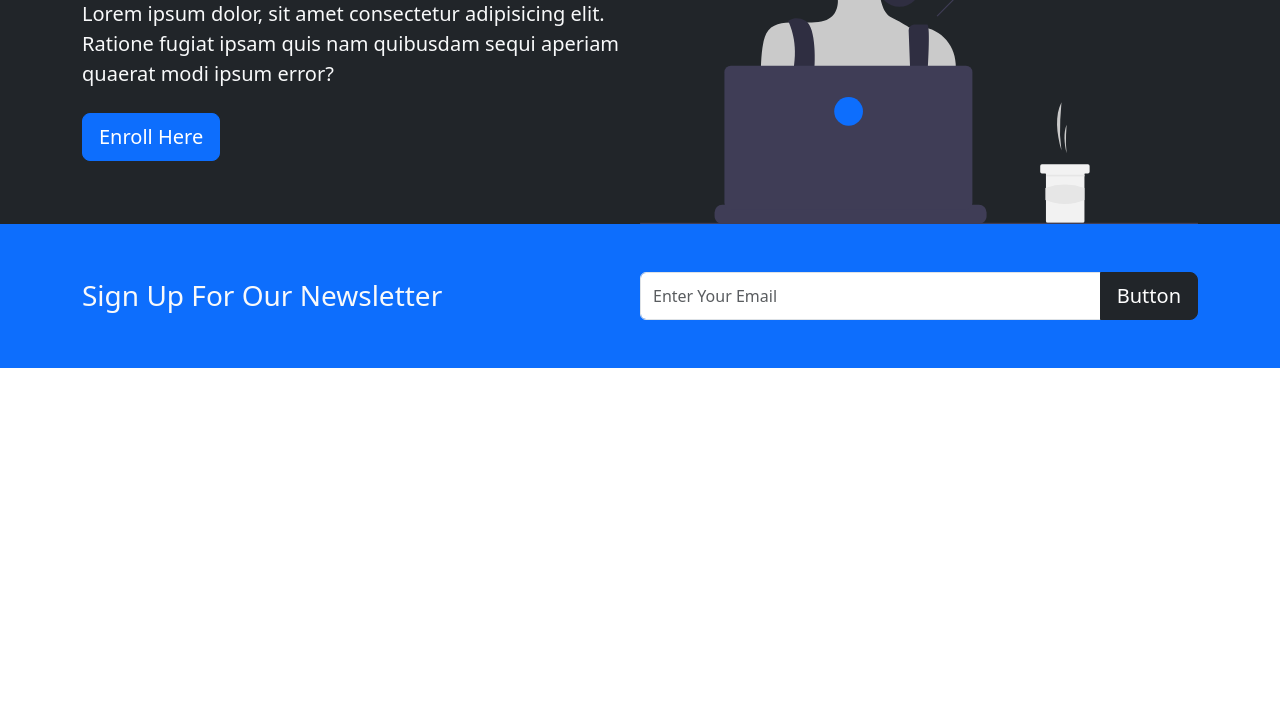
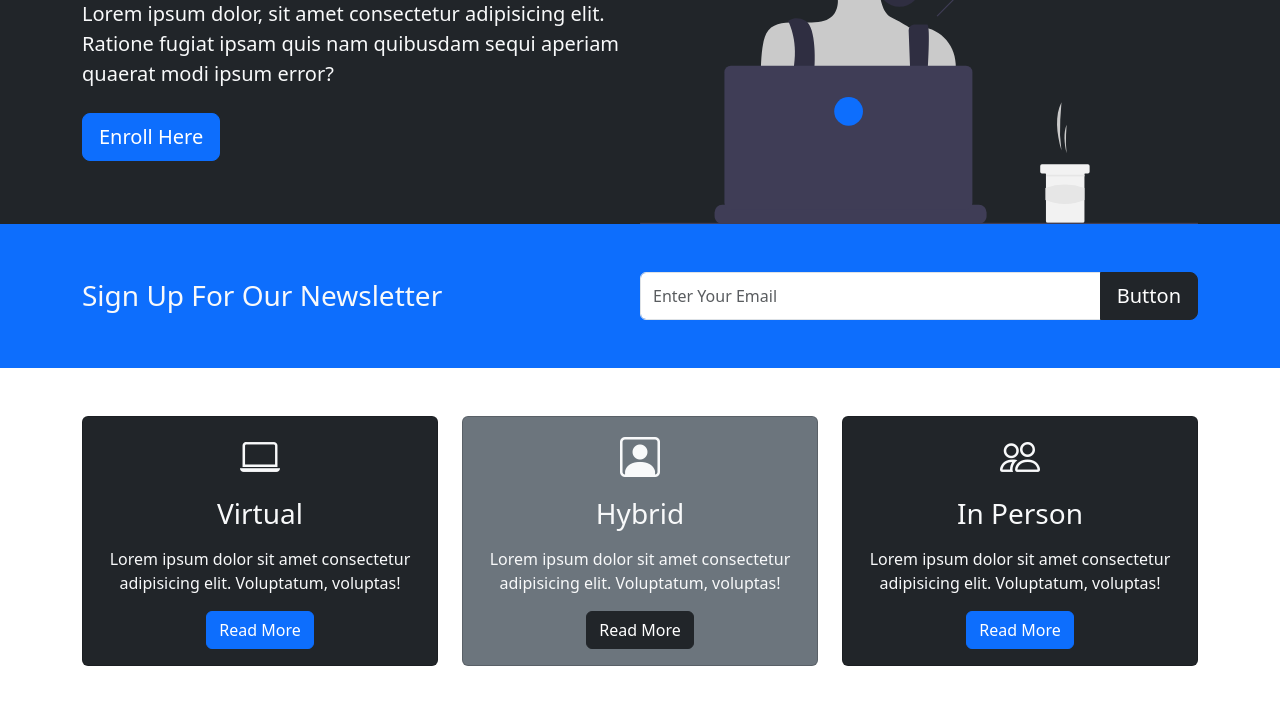
Before and after one commit to Olive-Spider/bootstrap101, a plain HTML site: page index.html in a window 1280 px wide. Shown: the part 273-978 px from the top of the page. Before the commit the page ends 800 px from the top, so only its background shows below. Drawn offline with nearby package versions, Linux system fonts and the light colour scheme.

Commit message:
Bootstrap Icons

```diff
--- a/index.html
+++ b/index.html
@@ -5,6 +5,7 @@
     <meta http-equiv="X-UA-Compatible" content="IE=edge">
     <meta name="viewport" content="width=device-width, initial-scale=1.0">
     <link href="https://cdn.jsdelivr.net/npm/bootstrap@5.3.0-alpha1/dist/css/bootstrap.min.css" rel="stylesheet" integrity="sha384-GLhlTQ8iRABdZLl6O3oVMWSktQOp6b7In1Zl3/Jr59b6EGGoI1aFkw7cmDA6j6gD" crossorigin="anonymous">
+    <link rel="stylesheet" href="https://cdn.jsdelivr.net/npm/bootstrap-icons@1.3.0/font/bootstrap-icons.css">
     <link rel="stylesheet" href="style.css">
     <title>FrontEnd BootCamp</title>
 </head>
@@ -78,6 +79,62 @@
         </div>
     </section>
 
+    <!-- Boxes -->
+    <section class="p-5">
+        <div class="container">
+            <div class="row text-center">
+                <div class="col-md">
+                    <div class="card bg-dark text-light">
+                        <div class="card-body text-center">
+                            <div class="h1 mb-3">
+                                <i class="bi bi-laptop"></i>
+                            </div>
+                            <h3 class="card-title mb-3">
+                                Virtual
+                            </h3>
+                            <p class="card-text">
+                                Lorem ipsum dolor sit amet consectetur adipisicing elit. Voluptatum, voluptas!
+                            </p>
+                            <a href="#" class="btn btn-primary">Read More</a>
+                        </div>
+                    </div>
+                </div>
+                <div class="col-md">
+                    <div class="card bg-secondary text-light">
+                        <div class="card-body text-center">
+                            <div class="h1 mb-3">
+                                <i class="bi bi-person-square"></i>
+                            </div>
+                            <h3 class="card-title mb-3">
+                                Hybrid
+                            </h3>
+                            <p class="card-text">
+                                Lorem ipsum dolor sit amet consectetur adipisicing elit. Voluptatum, voluptas!
+                            </p>
+                            <a href="#" class="btn btn-dark">Read More</a>
+                        </div>
+                    </div>
+                </div>
+                <div class="col-md">
+                    <div class="card bg-dark text-light">
+                        <div class="card-body text-center">
+                            <div class="h1 mb-3">
+                                <i class="bi bi-people"></i>
+                            </div>
+                            <h3 class="card-title mb-3">
+                                In Person
+                            </h3>
+                            <p class="card-text">
+                                Lorem ipsum dolor sit amet consectetur adipisicing elit. Voluptatum, voluptas!
+                            </p>
+                            <a href="#" class="btn btn-primary">Read More</a>
+                        </div>
+                    </div>
+                </div>
+            </div>
+        </div>
+    </section>
+
 
     <script src="https://cdn.jsdelivr.net/npm/@popperjs/core@2.11.6/dist/umd/popper.min.js" integrity="sha384-oBqDVmMz9ATKxIep9tiCxS/Z9fNfEXiDAYTujMAeBAsjFuCZSmKbSSUnQlmh/jp3" crossorigin="anonymous"></script>
     <script src="https://cdn.jsdelivr.net/npm/bootstrap@5.3.0-alpha1/dist/js/bootstrap.min.js" integrity="sha384-mQ93GR66B00ZXjt0YO5KlohRA5SY2XofN4zfuZxLkoj1gXtW8ANNCe9d5Y3eG5eD" crossorigin="anonymous"></script>
```
